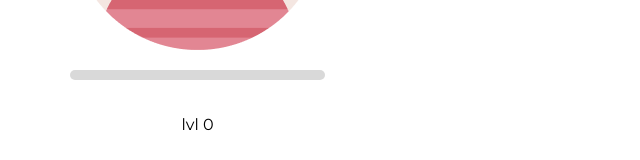
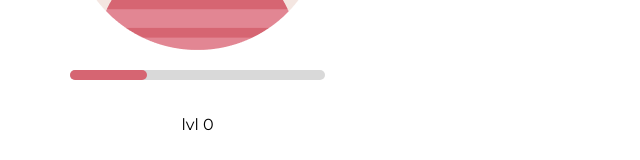
Before and after one commit to DStarky/solo-leveling, a React (Vite) app: page / in a window 1280 px wide. Shown: the part 246-406 px from the top of the page, without its empty margins (0-640 px from the left). Built offline with nearby package versions, Linux system fonts and the light colour scheme.

Commit message:
added inner element

```diff
--- a/src/components/ProgressBar.tsx
+++ b/src/components/ProgressBar.tsx
@@ -6,6 +6,17 @@ const Outer = styled.div`
 	height: 1rem;
 	border-radius: 1rem;
 	background-color: ${variables.colorBgGray};
+	position: relative;
+
+	&::after {
+		content: '';
+		background-color: ${variables.colorBgRed};
+		height: 100%;
+		width: 30%;
+		position: absolute;
+		border-radius: inherit;
+	}
+
 `;
 
 const ProgressBar: React.FC = () => {
--- a/src/styles/index.tsx
+++ b/src/styles/index.tsx
@@ -1,3 +1,4 @@
 export const variables = {
 	colorBgGray: '#d9d9d9',
+	colorBgRed: '#d66572',
 };
```
